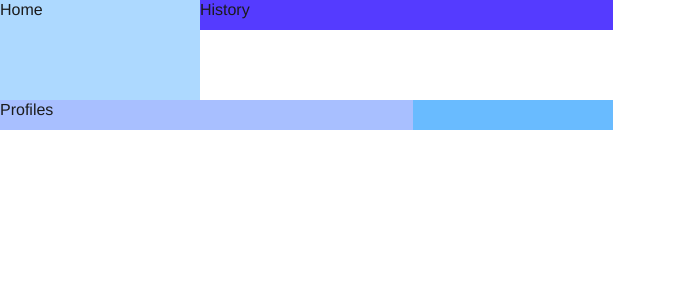
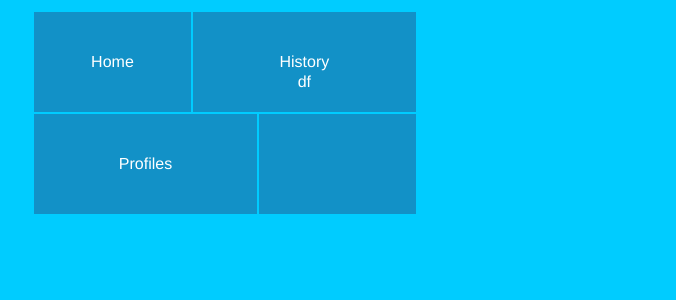
Before and after one commit to nikom2532/mine-about-me, a PHP site: template views/html/index.php in a window 1280 px wide. Shown: the top 300 px of the page, without its empty margins (0-676 px from the left). Run offline with PHP 8.4, Linux system fonts and the light colour scheme; the template is opened without the code that fills it, so the values that code supplies are empty.

Commit message:
Update Views

```diff
--- a/assets/css/main.css
+++ b/assets/css/main.css
@@ -27,7 +27,7 @@ body{
 	-o-border-radius: 25px;
 }*/
 #body_page{
-	color: rgb(27, 27, 27);
+/*	color: rgb(27, 27, 27);*/
 	font-size:16px;
 }
 #main{
--- a/assets/css/style.css
+++ b/assets/css/style.css
@@ -1,26 +1,23 @@
+body{
+	background-color:#00CCFF;
+	color: #FFFFFF;
+}
 .container{
-	width: 100%;
+	width: 95%;
+	margin-top: 10px;
 }
 
 .box1{
-	background-color: #ffffff;
-}
-.box1-1{
-	background-color: #ADD9FF;
+	background-color: #1291C7;
+	text-align: center;
+	vertical-align: middle;
 	height: 100px;
-}
-.box1-2{
-	background-color: #553BFF;
-}
-.box2-1{
-	background-color: #A8BFFF;
-}
-.box2-2{
-	background-color: #69BBFF;
+	padding: 40px 0;
 }
 /*.row-fluid [class*="span"]{
 
 }*/
 .no-left{
-	margin-left: 0 !important;
+	margin-left: 2px !important;
+	margin-top: 2px !important;
 }
--- a/views/html/index.php
+++ b/views/html/index.php
@@ -5,26 +5,26 @@
 <div class="container">
 	<div class="row-fluid">
 
-		<div class="span6 ">
+		<div class="span4 ">
 	  		<div class="row-fluid" >
-				<div class="span4 box1-1 no-left">
-					Home
+				<div class="span5 box1 no-left">
+					<div>Home</div>
 				</div>
-				<div class="span8 box1-2 no-left">
-					History
+				<div class="span7 box1 no-left">
+					History<br />df
 				</div>
 			</div>
 	  		<div class="row-fluid" >
-				<div class="span8 box2-1 no-left">
+				<div class="span7 box1 no-left">
 					Profiles
 				</div>
-				<div class="span4 box2-2 no-left">
+				<div class="span5 box1 no-left">
 
 				</div>
 			</div>
 		</div>
 
-		<div class="span6 ">
+		<div class="span8 ">
 
 		</div>
 	</div>
```
